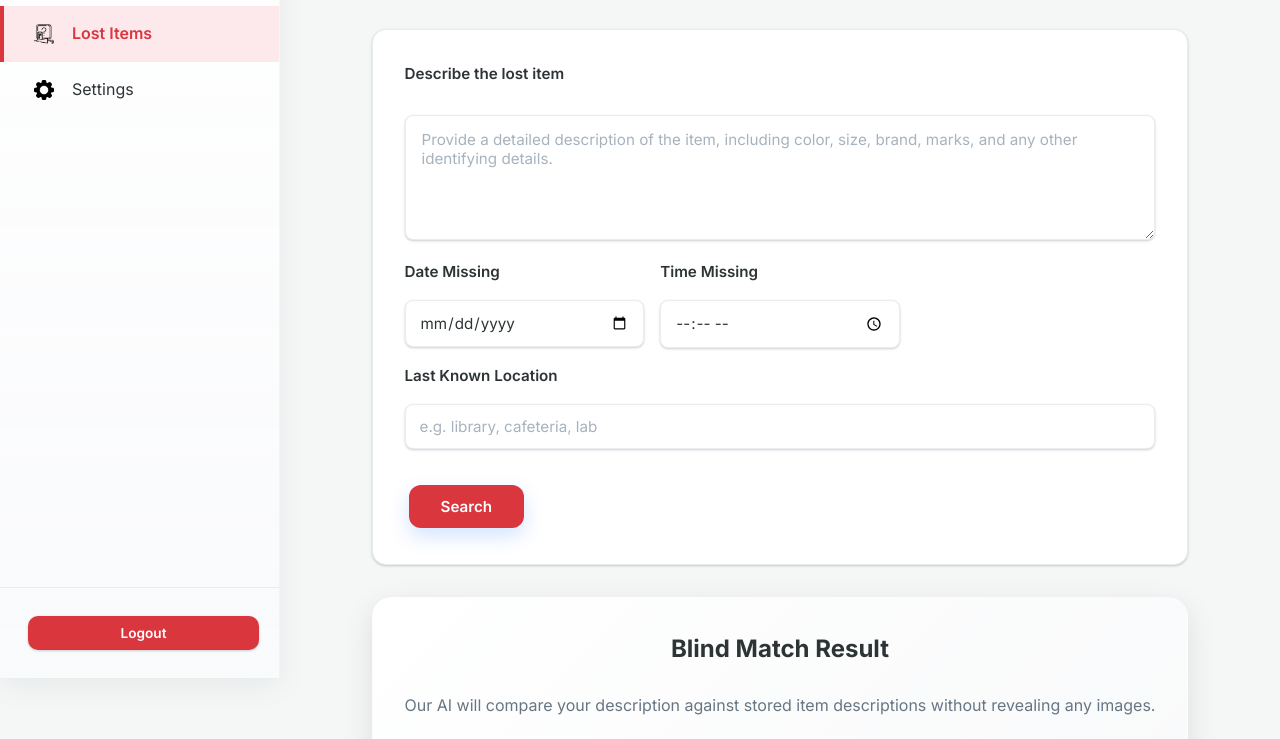
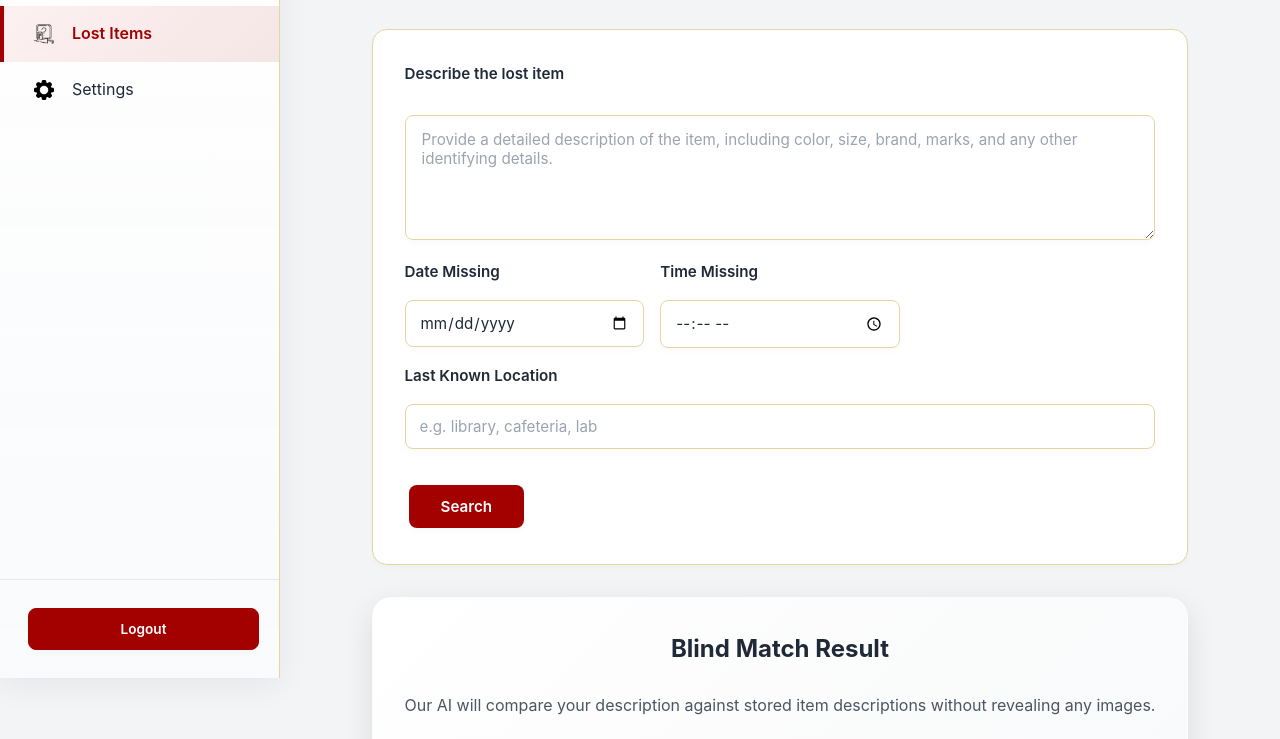
Before and after one commit to paulandrei777/IoT, a website: page client/home.html in a window 1280 px wide. Shown: the part 122-861 px from the top of the page. Drawn offline with nearby package versions, Linux system fonts and the light colour scheme.

Commit message:
fixing client ui

```diff
--- a/css/client.css
+++ b/css/client.css
@@ -1,3 +1,28 @@
+
+/* ============================================================
+   SDCA DominiFinds Student Dashboard — Red & Gold Theme
+   Primary Red: #A30000  |  Gold: #D4AF37  |  Light Gold: #E5D5A0
+   ============================================================ */
+
+/* ── CSS Variables ────────────────────────────────────────── */
+:root {
+  --red:          #A30000;
+  --red-dark:     #7a0000;
+  --gold:         #D4AF37;
+  --gold-border:  #E5D5A0;
+  --gold-light:   #FFF9E6;
+  --white:        #ffffff;
+  --gray-50:      #f9fafb;
+  --gray-100:     #f3f4f6;
+  --gray-200:     #e5e7eb;
+  --gray-400:     #9ca3af;
+  --gray-600:     #4b5563;
+  --gray-800:     #1f2937;
+  --shadow-sm:    0 4px 6px rgba(0,0,0,0.02);
+  --shadow-lg:    0 8px 30px rgba(20,20,30,0.06);
+  --radius-lg:    15px;
+  --font:         -apple-system, BlinkMacSystemFont, 'Segoe UI', 'Roboto', 'Oxygen', 'Ubuntu', 'Cantarell', sans-serif;
+}
 
 /* Dashboard Layout */
 .dashboard-container {
@@ -16,7 +41,7 @@
   top: 0;
   height: 100vh;
   overflow-y: auto;
-  border-right: 1px solid rgba(0,0,0,0.03);
+  border-right: 1px solid var(--gold-border);
   backdrop-filter: blur(4px);
 }
 
@@ -59,7 +84,7 @@
 }
 
 .menu-item.active {
-  background: var(--red-light);
+  background: linear-gradient(135deg, #fdf0f0 0%, #f5e6e6 100%);
   color: var(--red);
   border-left-color: var(--red);
   font-weight: 600;
@@ -77,6 +102,12 @@
   width: 20px;
   height: 20px;
   object-fit: contain;
+  transition: filter 0.2s;
+}
+
+.menu-item.active .menu-icon img {
+  filter: hue-rotate(0deg) brightness(0.7) saturate(1.5);
+  opacity: 0.8;
 }
 
 .sidebar-footer {
@@ -86,6 +117,24 @@
 
 .logout-btn {
   width: 100%;
+  background: var(--red);
+  color: var(--white);
+  border: 1px solid var(--red);
+  font-weight: 600;
+  padding: 12px 24px;
+  border-radius: 8px;
+  cursor: pointer;
+  transition: background 0.2s, box-shadow 0.2s;
+  box-shadow: var(--shadow-sm);
+}
+
+.logout-btn:hover {
+  background: var(--red-dark);
+  box-shadow: 0 8px 16px rgba(163, 0, 0, 0.2);
+}
+
+.logout-btn:active {
+  transform: scale(0.98);
 }
 
 .main-content {
@@ -142,7 +191,7 @@
   padding: 24px;
   margin-bottom: 24px;
   box-shadow: var(--shadow-sm);
-  border: 1px solid var(--gray-200);
+  border: 1px solid var(--gold-border);
 }
 
 .settings-card h3 {
@@ -202,7 +251,7 @@
   padding: 32px;
   margin-bottom: 32px;
   box-shadow: var(--shadow-sm);
-  border: 1px solid var(--gray-200);
+  border: 1px solid var(--gold-border);
 }
 
 .search-panel {
@@ -222,7 +271,7 @@
 .form-textarea {
   width: 100%;
   padding: 14px 16px;
-  border: 1px solid var(--gray-200);
+  border: 1px solid var(--gold-border);
   border-radius: 8px;
   font-family: var(--font);
   font-size: 0.95rem;
@@ -241,7 +290,7 @@
 
 .form-textarea:focus {
   border-color: var(--red);
-  box-shadow: 0 0 0 3px rgba(211, 47, 47, 0.12);
+  box-shadow: 0 0 0 3px rgba(163, 0, 0, 0.12);
 }
 
 .form-row {
@@ -262,7 +311,7 @@
 
 .form-input {
   padding: 12px 14px;
-  border: 1px solid var(--gray-200);
+  border: 1px solid var(--gold-border);
   border-radius: 8px;
   font-family: var(--font);
   font-size: 0.95rem;
@@ -279,7 +328,7 @@
 
 .form-input:focus {
   border-color: var(--red);
-  box-shadow: 0 0 0 3px rgba(211, 47, 47, 0.12);
+  box-shadow: 0 0 0 3px rgba(163, 0, 0, 0.12);
 }
 
 .form-input[type="date"],
@@ -303,10 +352,20 @@
   padding: 12px 32px;
   font-size: 0.95rem;
   font-weight: 600;
+  border: none;
+  border-radius: 8px;
+  cursor: pointer;
+  transition: background 0.2s, box-shadow 0.2s;
+  box-shadow: var(--shadow-sm);
 }
 
 .search-actions .btn-primary:hover {
   background: var(--red-dark);
+  box-shadow: 0 8px 16px rgba(163, 0, 0, 0.2);
+}
+
+.search-actions .btn-primary:active {
+  transform: scale(0.98);
 }
 
 /* Status Messages */
@@ -347,7 +406,7 @@
   padding: 32px;
   margin-bottom: 24px;
   box-shadow: var(--shadow-sm);
-  border: 1px solid var(--gray-200);
+  border: 1px solid var(--gold-border);
 }
 
 .items-section h2 {
@@ -370,11 +429,11 @@
 
 .match-score-card {
   background: linear-gradient(135deg, #E8F5E9 0%, #C8E6C9 100%);
-  border: 2px solid #2E7D32;
+  border: 2px solid var(--gold-border);
   border-radius: 12px;
   padding: 32px 24px;
   text-align: center;
-  box-shadow: 0 4px 12px rgba(46, 125, 50, 0.15);
+  box-shadow: 0 4px 12px rgba(163, 0, 0, 0.08);
 }
 
 .match-score-card h3 {
```
